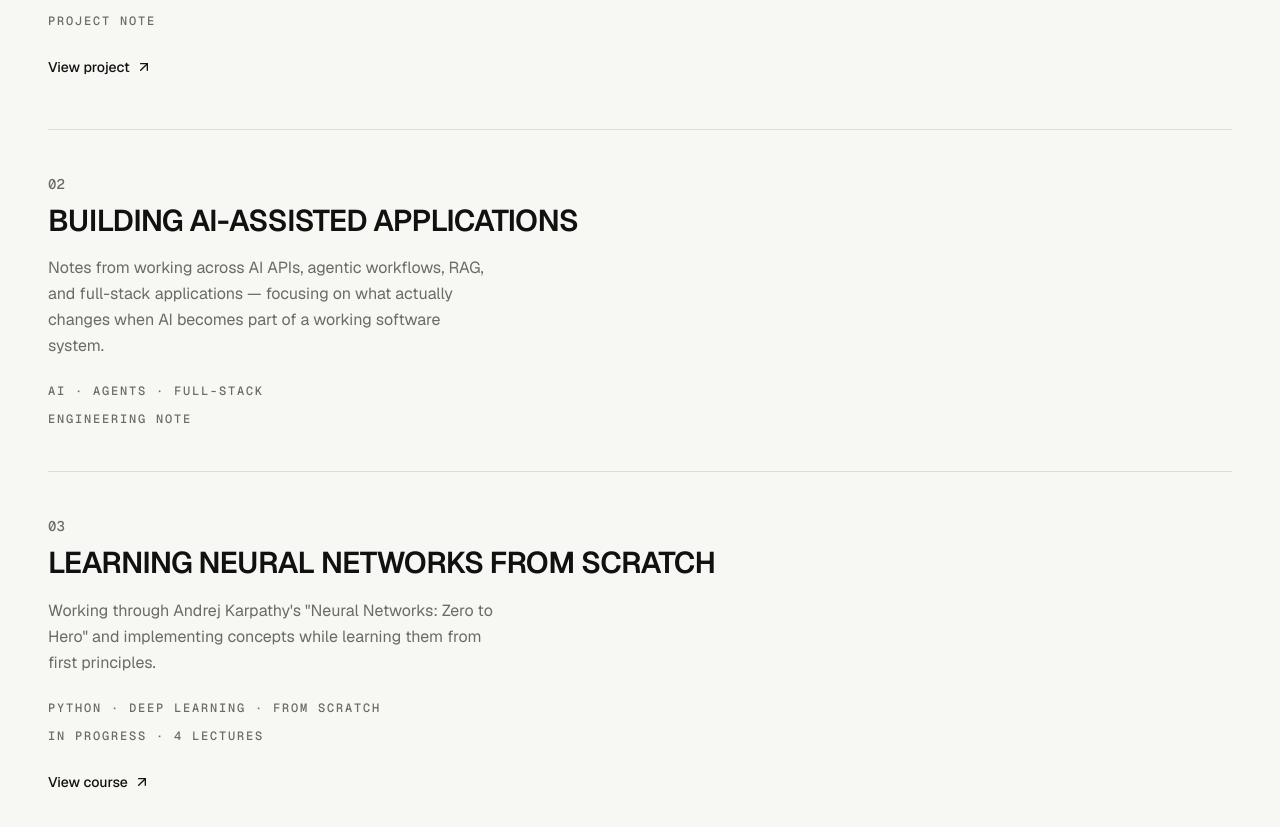
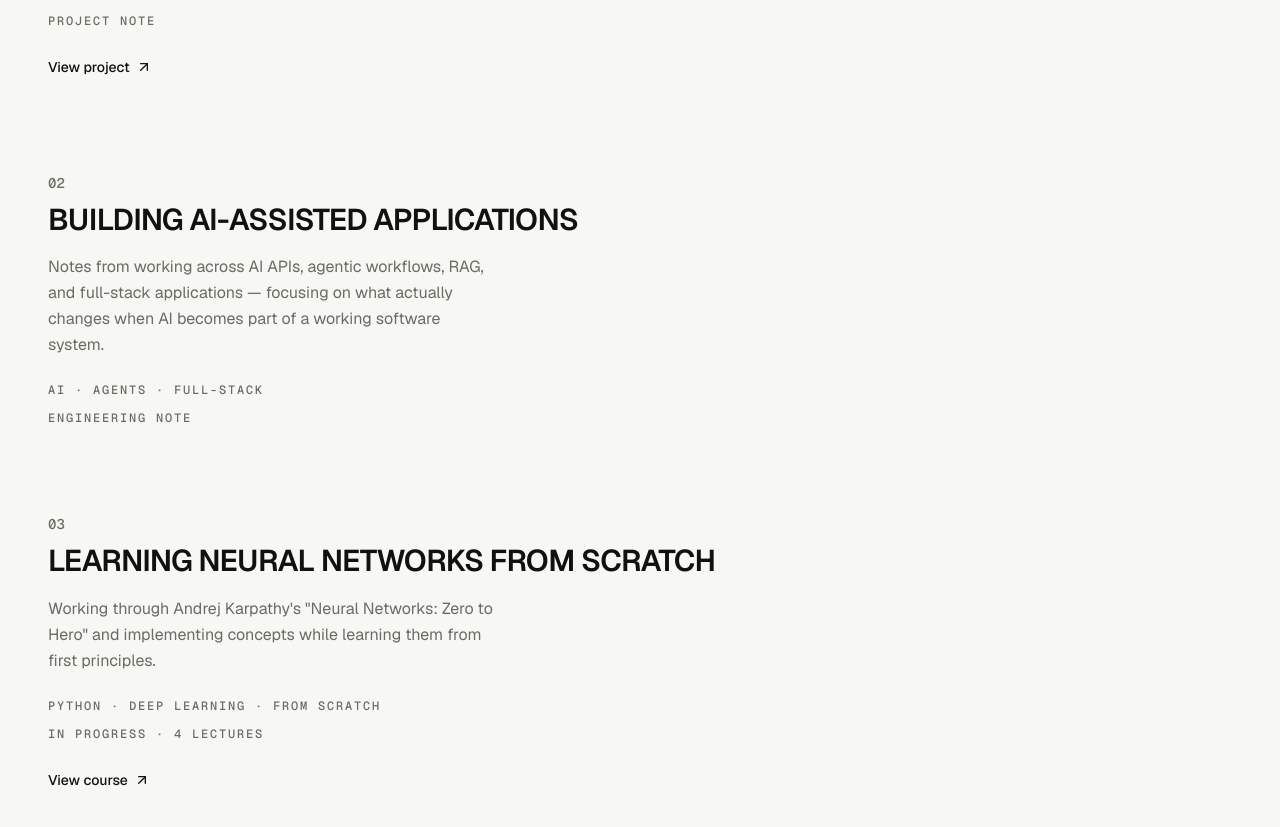
Before and after one commit to shabi-2-2/Portfolio_01, a Next.js app: page / in a window 1280 px wide. Shown: the part 6044-6871 px from the top of the page. Built offline with nearby package versions, Linux system fonts and the light colour scheme.

Commit message:
feat: add scroll reveal animations and conditional hover states to writing section

```diff
--- a/components/home/writing-entry.tsx
+++ b/components/home/writing-entry.tsx
@@ -1,14 +1,35 @@
 import { ArrowLink } from "@/components/ui/arrow-link";
+import { cn } from "@/lib/utils";
 import type { WritingEntry as WritingEntryData } from "@/components/home/writing";
 
 export function WritingEntry({ entry }: { entry: WritingEntryData }) {
+  const hasLink = Boolean(entry.href);
+
   return (
-    <article className="group border-b border-border py-9 transition-colors duration-200 motion-reduce:transition-none last:border-b-0 hover:bg-muted/30 focus-within:bg-muted/30 md:py-11">
-      <p className="font-mono text-sm font-medium text-muted-foreground transition-colors duration-200 motion-reduce:transition-none group-hover:text-foreground group-focus-within:text-foreground">
+    <article
+      className={cn(
+        "border-b border-border py-9 last:border-b-0 md:py-11",
+        hasLink &&
+          "group transition-colors duration-200 motion-reduce:transition-none hover:bg-muted/30 focus-within:bg-muted/30",
+      )}
+    >
+      <p
+        className={cn(
+          "font-mono text-sm font-medium text-muted-foreground",
+          hasLink &&
+            "transition-colors duration-200 motion-reduce:transition-none group-hover:text-foreground group-focus-within:text-foreground",
+        )}
+      >
         {entry.number}
       </p>
 
-      <h3 className="mt-2 text-2xl font-semibold uppercase leading-tight tracking-tight transition-transform duration-200 motion-safe:group-hover:translate-x-1 motion-safe:group-focus-within:translate-x-1 md:text-3xl">
+      <h3
+        className={cn(
+          "mt-2 text-2xl font-semibold uppercase leading-tight tracking-tight md:text-3xl",
+          hasLink &&
+            "transition-transform duration-200 motion-safe:group-hover:translate-x-1 motion-safe:group-focus-within:translate-x-1",
+        )}
+      >
         {entry.title}
       </h3>
 
@@ -17,7 +38,13 @@ export function WritingEntry({ entry }: { entry: WritingEntryData }) {
       </p>
 
       {entry.metadata.length > 0 ? (
-        <p className="mt-6 font-mono text-xs font-medium uppercase tracking-[0.15em] text-muted-foreground transition-colors duration-200 motion-reduce:transition-none group-hover:text-foreground/80 group-focus-within:text-foreground/80">
+        <p
+          className={cn(
+            "mt-6 font-mono text-xs font-medium uppercase tracking-[0.15em] text-muted-foreground",
+            hasLink &&
+              "transition-colors duration-200 motion-reduce:transition-none group-hover:text-foreground/80 group-focus-within:text-foreground/80",
+          )}
+        >
           {entry.metadata.join(" · ")}
         </p>
       ) : null}
--- a/components/home/writing-section.tsx
+++ b/components/home/writing-section.tsx
@@ -1,10 +1,31 @@
+"use client";
+
+import { motion, useReducedMotion } from "framer-motion";
+
 import { WritingEntry } from "@/components/home/writing-entry";
 import { writingEntries } from "@/components/home/writing";
 import { Container } from "@/components/layout/container";
 import { Section } from "@/components/layout/section";
 import { SectionLabel } from "@/components/ui/section-label";
 
+const EASE_OUT: [number, number, number, number] = [0.22, 1, 0.36, 1];
+
+function useRevealInView() {
+  const shouldReduceMotion = useReducedMotion() ?? false;
+
+  return (duration: number, y: number, delay: number) => ({
+    initial: shouldReduceMotion ? { opacity: 1, y: 0 } : { opacity: 0, y },
+    whileInView: { opacity: 1, y: 0 },
+    viewport: { once: true, amount: 0.2 },
+    transition: shouldReduceMotion
+      ? { duration: 0 }
+      : { duration, ease: EASE_OUT, delay },
+  });
+}
+
 export function WritingSection() {
+  const reveal = useRevealInView();
+
   return (
     <Section id="writing" className="scroll-mt-20 pb-28 pt-8 md:pb-36 md:pt-12">
       <Container>
@@ -15,18 +36,26 @@ export function WritingSection() {
           <span className="block">Notes</span>
         </h2>
 
-        <p className="mt-6 max-w-md text-base leading-relaxed text-muted-foreground md:text-lg">
+        <motion.p
+          {...reveal(0.4, 12, 0.1)}
+          className="mt-6 max-w-md text-base leading-relaxed text-muted-foreground md:text-lg"
+        >
           Notes and lessons on things I have built, learned, investigated, or
           am currently exploring.
-        </p>
+        </motion.p>
 
         <div className="mt-16 md:mt-20">
           <p className="font-mono text-xs font-medium uppercase tracking-[0.2em] text-muted-foreground">
             Notes
           </p>
           <div className="mt-2 border-t border-border">
-            {writingEntries.map((entry) => (
-              <WritingEntry key={entry.number} entry={entry} />
+            {writingEntries.map((entry, index) => (
+              <motion.div
+                key={entry.number}
+                {...reveal(0.4, 12, 0.2 + index * 0.1)}
+              >
+                <WritingEntry entry={entry} />
+              </motion.div>
             ))}
           </div>
         </div>
--- a/components/ui/arrow-link.tsx
+++ b/components/ui/arrow-link.tsx
@@ -19,7 +19,7 @@ export function ArrowLink({ children, className, ...props }: ArrowLinkProps) {
       <span>{children}</span>
       <ArrowUpRight
         aria-hidden="true"
-        className="size-4 transition-transform duration-200 motion-reduce:transition-none group-hover:translate-x-[3px] group-hover:-translate-y-[3px] group-focus-visible:translate-x-[3px] group-focus-visible:-translate-y-[3px]"
+        className="size-4 transition-transform duration-200 motion-reduce:transition-none motion-safe:group-hover:translate-x-[3px] motion-safe:group-hover:-translate-y-[3px] motion-safe:group-focus-visible:translate-x-[3px] motion-safe:group-focus-visible:-translate-y-[3px]"
       />
     </Link>
   );
```
